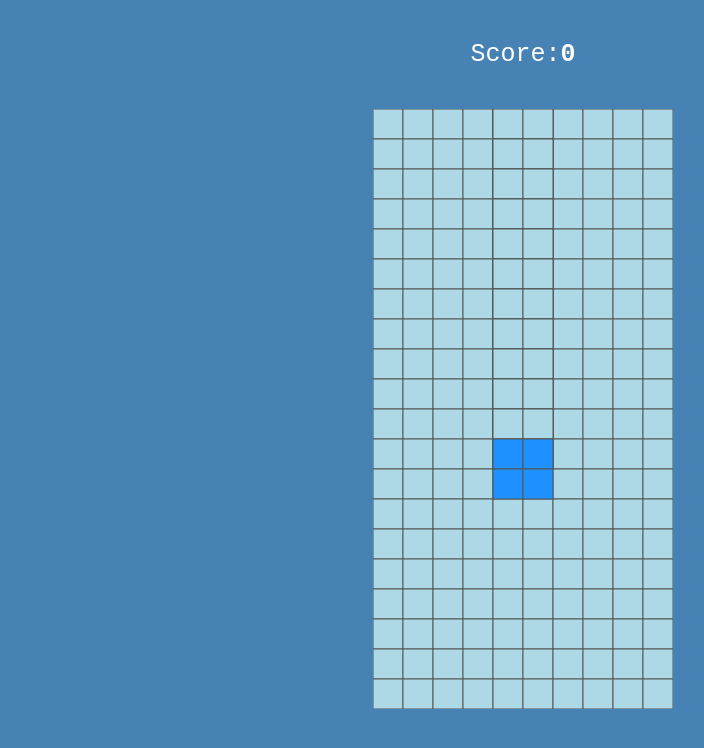
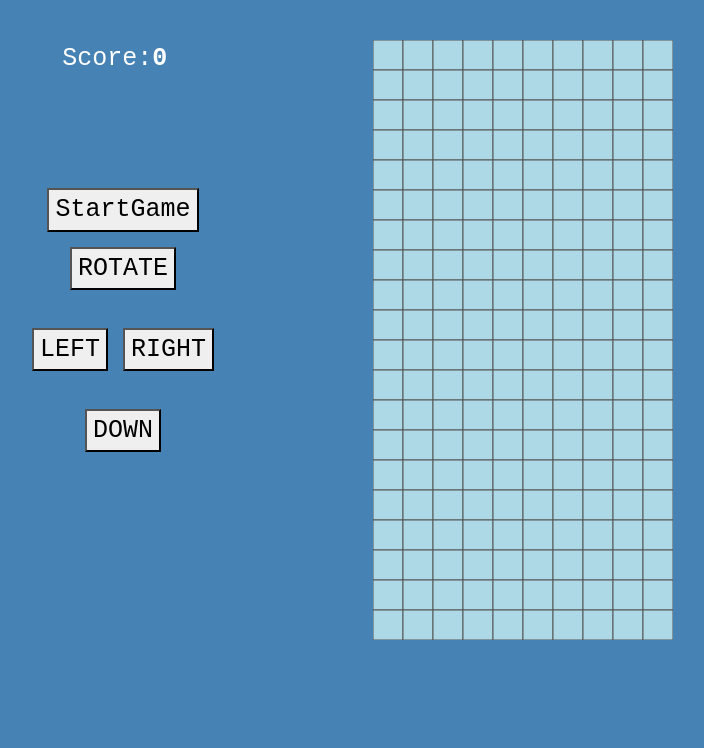
Before and after one commit to Alfredo-Rojas/game-project, a plain HTML site: page index.html in a window 1280 px wide. Shown: the whole page, without its empty margins (117-821 px from the left). Drawn offline with nearby package versions, Linux system fonts and the light colour scheme.

Commit message:
start game button added and arrows button added for players  reference

```diff
--- a/index.html
+++ b/index.html
@@ -2,18 +2,30 @@
 <html>
 <head>
     <title>Tetris Game</title>
+    <link rel="stylesheet" href="https://stackpath.bootstrapcdn.com/bootstrap/4.3.1/css/bootstrap.min.css" integrity="sha384-ggOyR0iXCbMQv3Xipma34MD+dH/1fQ784/j6cY/iJTQUOhcWr7x9JvoRxT2MZw1T" crossorigin="anonymous">
     <link rel="stylesheet" href="./style.css">
 </head>
 <body>
 
-    <div id="next-piece">
+    <div class="game-intro">
+        <button id="start-button">StartGame</button>
+        <!-- <p>Use the left and right arrow to control the tetromino!</p> -->
+        <div id="control-buttons" style="text-align:center;width:480px;">
+            <button ontouchstart="rotate()">ROTATE</button><br><br>
+            <button ontouchstart="moveLeft()">LEFT</button>
+            <button ontouchstart="moveRight()">RIGHT</button><br><br>
+            <button ontouchstart="moveDown()">DOWN</button>
+        </div>
+      </div>
 
-    </div>
     <div class="score-container">
         <span class="score-title">Score:<div id="score">0</div></span>
     </div>
     <canvas id="tetris" width="300" height="600"></canvas>
 
+    <script src="https://code.jquery.com/jquery-3.3.1.slim.min.js" integrity="sha384-q8i/X+965DzO0rT7abK41JStQIAqVgRVzpbzo5smXKp4YfRvH+8abtTE1Pi6jizo" crossorigin="anonymous"></script>
+    <script src="https://cdnjs.cloudflare.com/ajax/libs/popper.js/1.14.7/umd/popper.min.js" integrity="sha384-UO2eT0CpHqdSJQ6hJty5KVphtPhzWj9WO1clHTMGa3JDZwrnQq4sF86dIHNDz0W1" crossorigin="anonymous"></script>
+    <script src="https://stackpath.bootstrapcdn.com/bootstrap/4.3.1/js/bootstrap.min.js" integrity="sha384-JjSmVgyd0p3pXB1rRibZUAYoIIy6OrQ6VrjIEaFf/nJGzIxFDsf4x0xIM+B07jRM" crossorigin="anonymous"></script>
     <script src="tetrominoes.js"></script>
     <script src="tetris.js"></script>
 </body>
--- a/style.css
+++ b/style.css
@@ -1,10 +1,16 @@
 body {
   background-color: steelblue;
+  display: flex;
+  align-items: center;
 }
 
 
 #score{
     display: inline-block;
+}
+
+div.game-intro {
+  position: absolute;
 }
 
 .score-title {
@@ -14,17 +20,29 @@ body {
 
 .score-container {
   margin-top: 40px;
+  margin-top: 40px;
+  position: absolute;
+  top: 0;
+  left: 14%;
 }
 
-div{
+div {
     font-size: 25px;
     font-weight: bold;
     font-family: monospace;
     text-align: center;
 }
 
-canvas{
+canvas {
     display: block;
     margin:0 auto;
     margin-top: 40px;
 }
+
+p {
+  color: white;
+}
+
+#start-button {
+  margin-bottom: 15px;
+}
--- a/tetris.js
+++ b/tetris.js
@@ -276,4 +276,6 @@ function drop(){
     }
 }
 
-drop();
+document.getElementById("start-button").onclick = function() {
+    drop();
+  };
```
Also changed, not shown: 1 other file.
